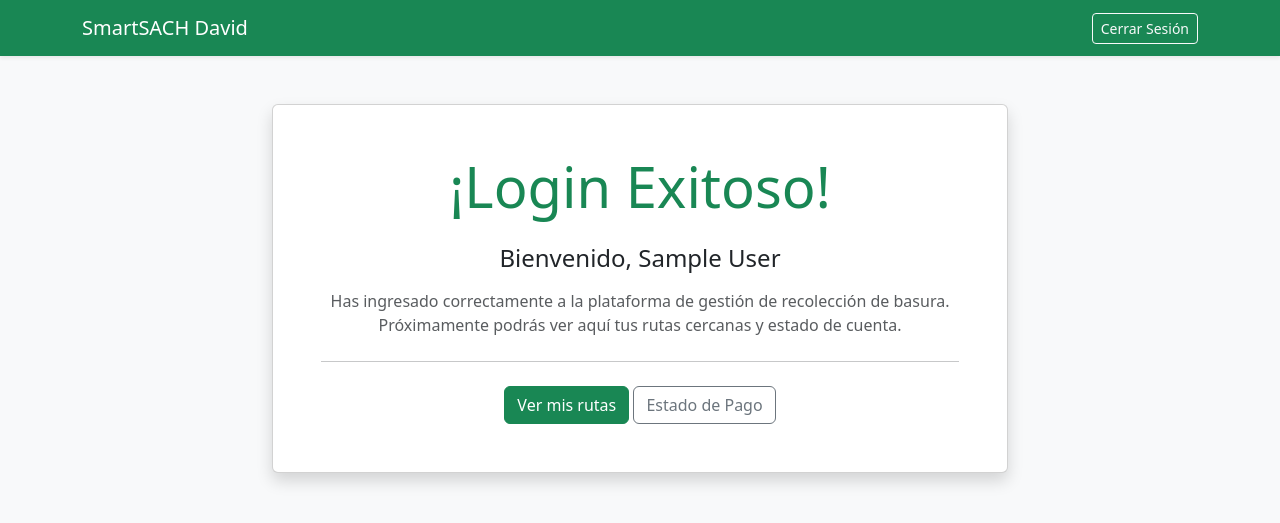
After one commit to Fantastic-Dream-Team/SmartSACH, a PHP site: page /dashboard.php in a window 1280 px wide. The commit adds this page. Shown: the top 523 px of the page. Run offline with PHP 8.4, Linux system fonts and the light colour scheme; the visitor is signed in with stand-in values (Sample User, id 1).

Commit message:
Actualizaciones iniciales
modificacion del config y desarrollo de dashboard super basico

```diff
--- a/php/config.php
+++ b/php/config.php
@@ -2,10 +2,10 @@
 $host = "localhost";
 $user = "root";
 $pass = "";
-$db   = "sistema_recoleccion";
+$db_name   = "sistema_recoleccion";
 $port = 3307;
 
-$conn = new mysqli($host, $user, $pass, $db, $port);
+$conn = new mysqli($host, $user, $pass, $db_name, $port);
 
 if ($conn->connect_error) {
     die("Error de conexión: " . $conn->connect_error);
--- /dev/null
+++ b/php/dashboard.php
@@ -0,0 +1,59 @@
+<?php
+session_start();
+
+// 1. Verificación de Seguridad: Si no hay sesión, redirigir al login
+if (!isset($_SESSION['usuario_id'])) {
+    header("Location: login.php");
+    exit();
+}
+
+// Datos del usuario desde la sesión
+$nombreUsuario = $_SESSION['nombre'];
+?>
+
+<!DOCTYPE html>
+<html lang="es">
+<head>
+    <meta charset="UTF-8">
+    <meta name="viewport" content="width=device-width, initial-scale=1.0">
+    <title>Dashboard - SmartSACH</title>
+    <link href="https://cdn.jsdelivr.net/npm/bootstrap@5.3.0/dist/css/bootstrap.min.css" rel="stylesheet">
+</head>
+<body class="bg-light">
+
+    <nav class="navbar navbar-dark bg-success shadow-sm">
+        <div class="container">
+            <a class="navbar-brand" href="#">SmartSACH David</a>
+            <a href="logout.php" class="btn btn-outline-light btn-sm">Cerrar Sesión</a>
+        </div>
+    </nav>
+
+    <div class="container mt-5">
+        <div class="row justify-content-center">
+            <div class="col-md-8 text-center">
+                <div class="card shadow">
+                    <div class="card-body p-5">
+                        <div class="mb-4">
+                            <h1 class="display-4 text-success">¡Login Exitoso!</h1>
+                        </div>
+                        <h2 class="h4 mb-3">Bienvenido, <?php echo htmlspecialchars($nombreUsuario); ?></h2>
+                        <p class="text-muted">
+                            Has ingresado correctamente a la plataforma de gestión de recolección de basura.
+                            Próximamente podrás ver aquí tus rutas cercanas y estado de cuenta.
+                        </p>
+
+                        <hr class="my-4">
+
+                        <div class="d-grid gap-2 d-md-block">
+                            <button class="btn btn-success" type="button">Ver mis rutas</button>
+                            <button class="btn btn-outline-secondary" type="button">Estado de Pago</button>
+                        </div>
+                    </div>
+                </div>
+            </div>
+        </div>
+    </div>
+
+    <script src="https://cdn.jsdelivr.net/npm/bootstrap@5.3.0/dist/js/bootstrap.bundle.min.js"></script>
+</body>
+</html>
```
Also changed, not shown: php/registro.php (+47 -16 lines).
